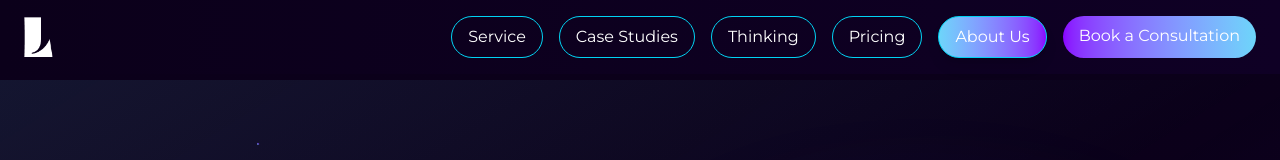
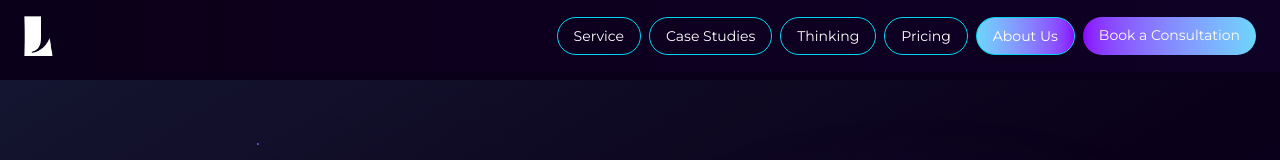
Before and after one commit to labait/piscioneri_tesi, a Vue app: page / in a window 1280 px wide. Shown: the top 160 px of the page. Built offline with nearby package versions, Linux system fonts and the light colour scheme; no server answers; a web font is replaced by a local one.

Commit message:
Aggiorna il layout e gli stili della navigazione per migliorare l'aspetto visivo e la responsività

```diff
--- a/src/App.vue
+++ b/src/App.vue
@@ -204,10 +204,10 @@ const navigateToSection = (sectionId) => {
       'fixed top-0 w-full z-50 font-text transition-all duration-500',
       isScrolled
         ? 'bg-[#0b001a]/95 backdrop-blur-lg shadow-2xl py-2'
-        : 'bg-gradient-to-r from-[#0b001a] to-[#0f0025] py-4'
+        : 'bg-gradient-to-r from-[#0b001a] to-[#0f0025] py-3 md:py-4'
     ]"
   >
-    <div class="max-w-7xl mx-auto flex items-center justify-between px-6">
+    <div class="max-w-7xl mx-auto flex items-center justify-between px-4 sm:px-6">
       <!-- Logo with hover animation -->
       <div class="z-50 group">
         <img
@@ -215,17 +215,17 @@ const navigateToSection = (sectionId) => {
           alt="Lumyn Logo"
           :class="[
             'transition-all duration-300 group-hover:scale-110 group-hover:rotate-3',
-            isScrolled ? 'h-8' : 'h-10'
+            isScrolled ? 'h-7 sm:h-8' : 'h-8 sm:h-10'
           ]"
         />
       </div>
 
       <!-- Desktop NAV with active states -->
-      <nav class="hidden lg:flex flex-wrap justify-center gap-2 sm:gap-4 text-xs sm:text-sm md:text-base">
+      <nav class="hidden lg:flex flex-wrap justify-center gap-1 xl:gap-2 text-xs xl:text-sm">
         <a
           @click="navigateToSection('service')"
           :class="[
-            'nav-link px-4 py-2 rounded-full border border-cyan-400 text-white bg-transparent transition-all duration-300 cursor-pointer',
+            'nav-link px-2 xl:px-4 py-2 rounded-full border border-cyan-400 text-white bg-transparent transition-all duration-300 cursor-pointer',
             'hover:bg-gradient-to-r hover:from-[#6dd5fa] hover:to-[#8a00ff] hover:text-white hover:shadow-lg hover:scale-105',
             'focus:outline-none focus:ring-2 focus:ring-cyan-400 focus:ring-opacity-50',
             currentSection === 'service' ? 'bg-gradient-to-r from-[#6dd5fa] to-[#8a00ff] shadow-lg' : ''
@@ -237,7 +237,7 @@ const navigateToSection = (sectionId) => {
         <a
           @click="navigateToSection('case-studies')"
           :class="[
-            'nav-link px-4 py-2 rounded-full border border-cyan-400 text-white bg-transparent transition-all duration-300 cursor-pointer',
+            'nav-link px-2 xl:px-4 py-2 rounded-full border border-cyan-400 text-white bg-transparent transition-all duration-300 cursor-pointer',
             'hover:bg-gradient-to-r hover:from-[#6dd5fa] hover:to-[#8a00ff] hover:text-white hover:shadow-lg hover:scale-105',
             'focus:outline-none focus:ring-2 focus:ring-cyan-400 focus:ring-opacity-50',
             currentSection === 'case-studies' ? 'bg-gradient-to-r from-[#6dd5fa] to-[#8a00ff] shadow-lg' : ''
@@ -249,7 +249,7 @@ const navigateToSection = (sectionId) => {
         <a
           @click="navigateToSection('thinking')"
           :class="[
-            'nav-link px-4 py-2 rounded-full border border-cyan-400 text-white bg-transparent transition-all duration-300 cursor-pointer',
+            'nav-link px-2 xl:px-4 py-2 rounded-full border border-cyan-400 text-white bg-transparent transition-all duration-300 cursor-pointer',
             'hover:bg-gradient-to-r hover:from-[#6dd5fa] hover:to-[#8a00ff] hover:text-white hover:shadow-lg hover:scale-105',
             'focus:outline-none focus:ring-2 focus:ring-cyan-400 focus:ring-opacity-50',
             currentSection === 'thinking' ? 'bg-gradient-to-r from-[#6dd5fa] to-[#8a00ff] shadow-lg' : ''
@@ -261,7 +261,7 @@ const navigateToSection = (sectionId) => {
         <a
           @click="navigateToSection('pricing')"
           :class="[
-            'nav-link px-4 py-2 rounded-full border border-cyan-400 text-white bg-transparent transition-all duration-300 cursor-pointer',
+            'nav-link px-2 xl:px-4 py-2 rounded-full border border-cyan-400 text-white bg-transparent transition-all duration-300 cursor-pointer',
             'hover:bg-gradient-to-r hover:from-[#6dd5fa] hover:to-[#8a00ff] hover:text-white hover:shadow-lg hover:scale-105',
             'focus:outline-none focus:ring-2 focus:ring-cyan-400 focus:ring-opacity-50',
             currentSection === 'pricing' ? 'bg-gradient-to-r from-[#6dd5fa] to-[#8a00ff] shadow-lg' : ''
@@ -273,7 +273,7 @@ const navigateToSection = (sectionId) => {
         <a
           @click="navigateToSection('team')"
           :class="[
-            'nav-link px-4 py-2 rounded-full border border-cyan-400 text-white bg-transparent transition-all duration-300 cursor-pointer',
+            'nav-link px-2 xl:px-4 py-2 rounded-full border border-cyan-400 text-white bg-transparent transition-all duration-300 cursor-pointer',
             'hover:bg-gradient-to-r hover:from-[#6dd5fa] hover:to-[#8a00ff] hover:text-white hover:shadow-lg hover:scale-105',
             'focus:outline-none focus:ring-2 focus:ring-cyan-400 focus:ring-opacity-50',
             currentSection === 'team' ? 'bg-gradient-to-r from-[#6dd5fa] to-[#8a00ff] shadow-lg' : ''
@@ -284,7 +284,7 @@ const navigateToSection = (sectionId) => {
         >About Us</a>
         <a
           @click="navigateToSection('contact')"
-          class="nav-link px-4 py-2 rounded-full bg-gradient-to-r from-[#8a00ff] to-[#6dd5fa] text-white transition-all duration-300 cursor-pointer hover:shadow-xl hover:scale-105 focus:outline-none focus:ring-2 focus:ring-cyan-400 focus:ring-opacity-50"
+          class="nav-link px-2 xl:px-4 py-2 rounded-full bg-gradient-to-r from-[#8a00ff] to-[#6dd5fa] text-white transition-all duration-300 cursor-pointer hover:shadow-xl hover:scale-105 focus:outline-none focus:ring-2 focus:ring-cyan-400 focus:ring-opacity-50"
           role="button"
           tabindex="0"
           @keydown.enter="navigateToSection('contact')"
```
